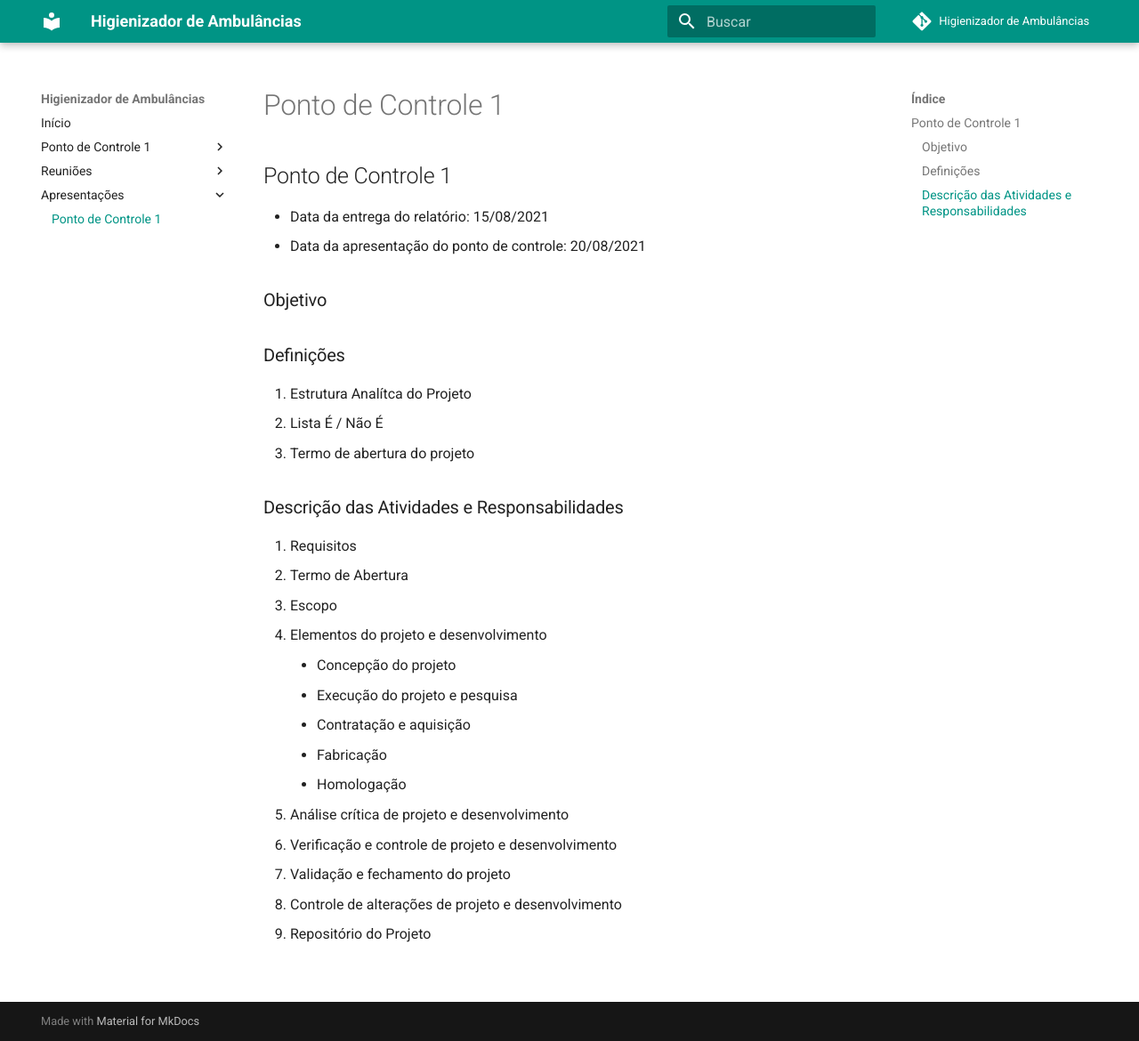
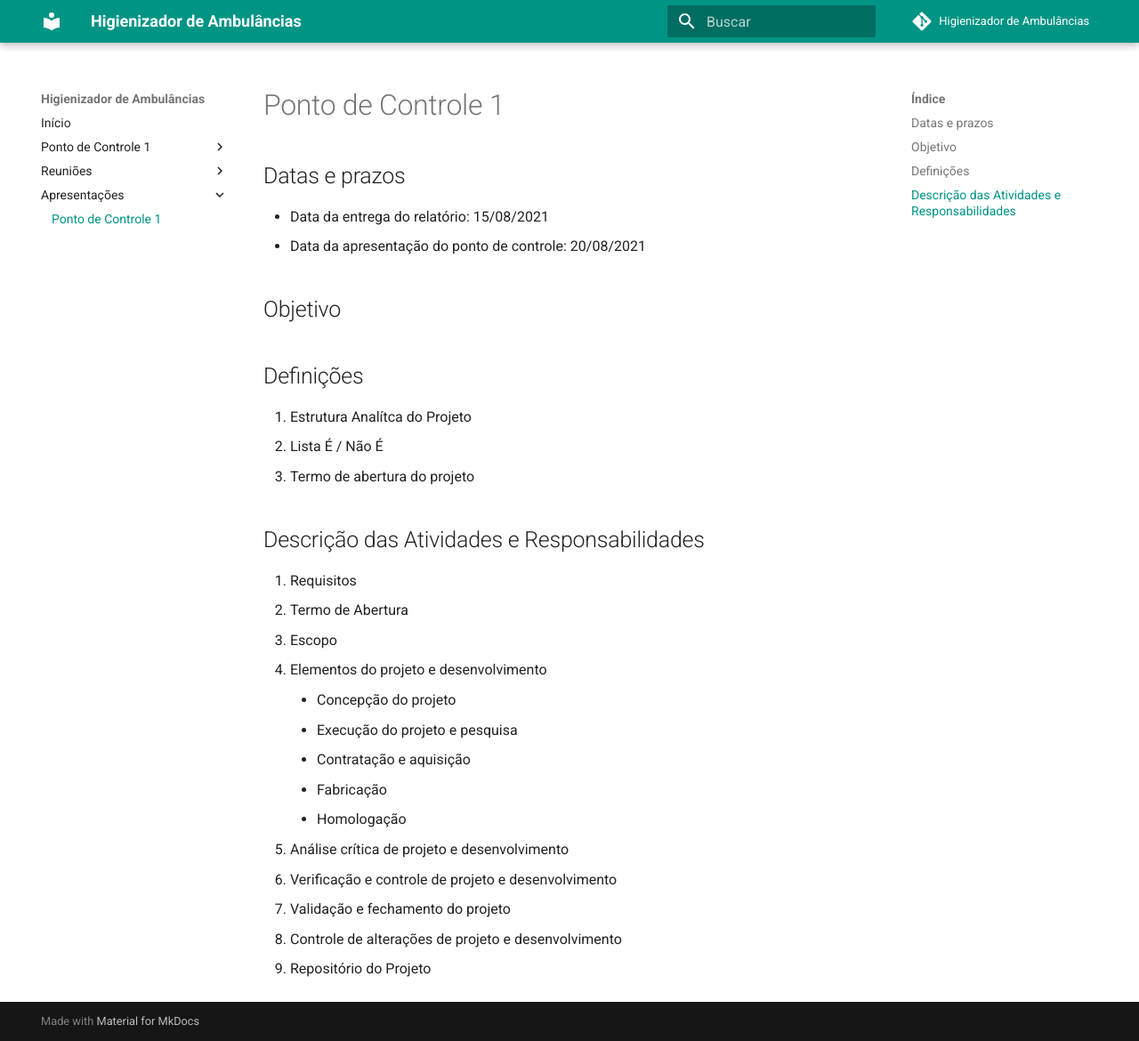
Before and after one commit to grupo1-pi2-2021-1/project-documentation, an MkDocs documentation site: the page built from docs/geral/apresentacoes/ponto_controle_1.md, in a window 1280 px wide and 1170 px high. Shown: the whole window at 89% size. Built offline with MkDocs 1.6.1 and Material for MkDocs 9.7.7, drawn with Linux system fonts in a browser that asks for light colours; comment, search, counter and statistics services are not loaded.

```diff
--- a/docs/geral/apresentacoes/ponto_controle_1.md
+++ b/docs/geral/apresentacoes/ponto_controle_1.md
@@ -1,16 +1,16 @@
 
-## Ponto de Controle 1
+## Datas e prazos
 - Data da entrega do relatório: 15/08/2021
 - Data da apresentação do ponto de controle: 20/08/2021
 
-### Objetivo
+## Objetivo
 
-### Definições
+## Definições
 1. Estrutura Analítca do Projeto
 1. Lista É / Não É
 1. Termo de abertura do projeto
 
-### Descrição das Atividades e Responsabilidades
+## Descrição das Atividades e Responsabilidades
 1. Requisitos
 1. Termo de Abertura
 1. Escopo
```
